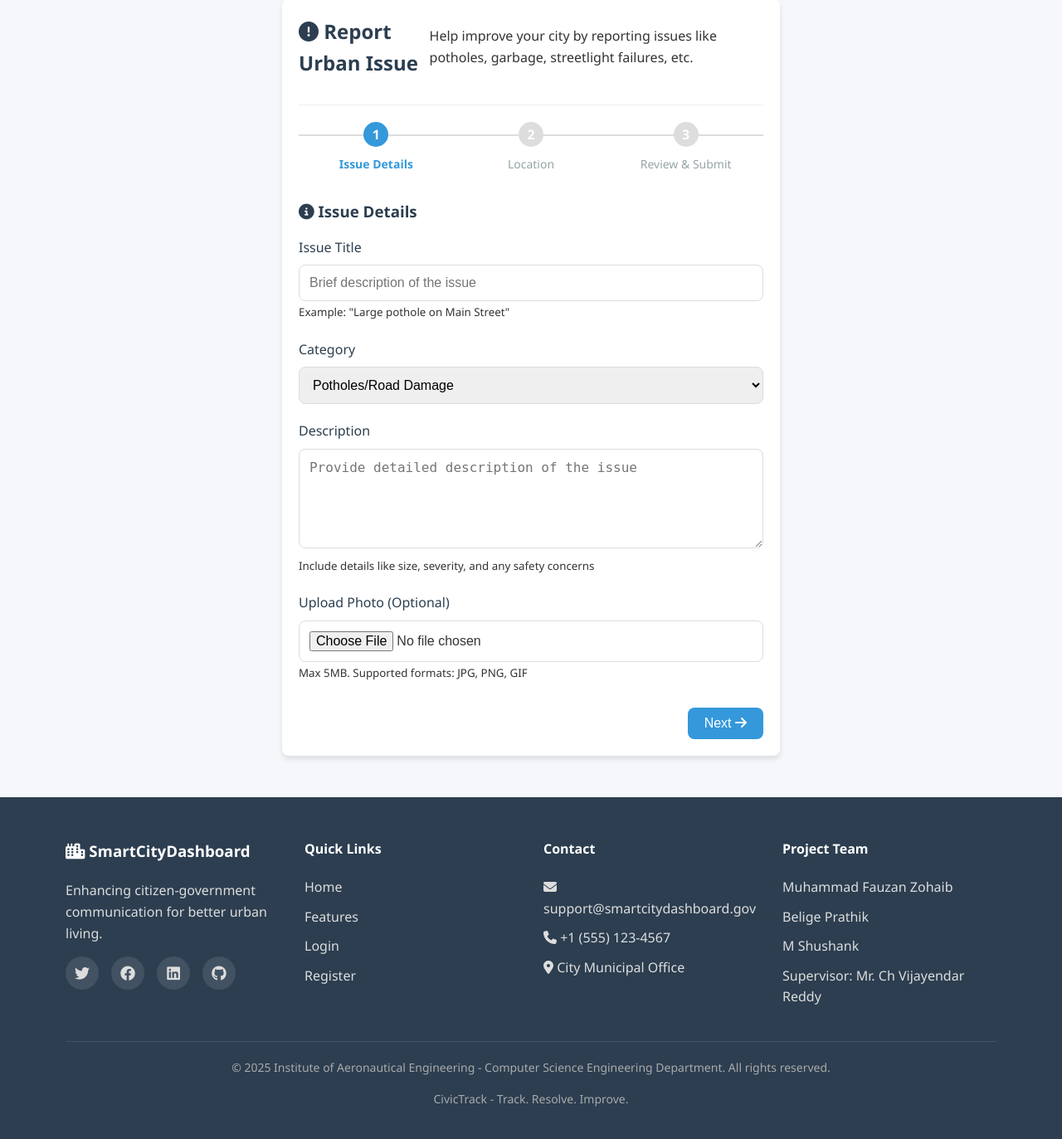
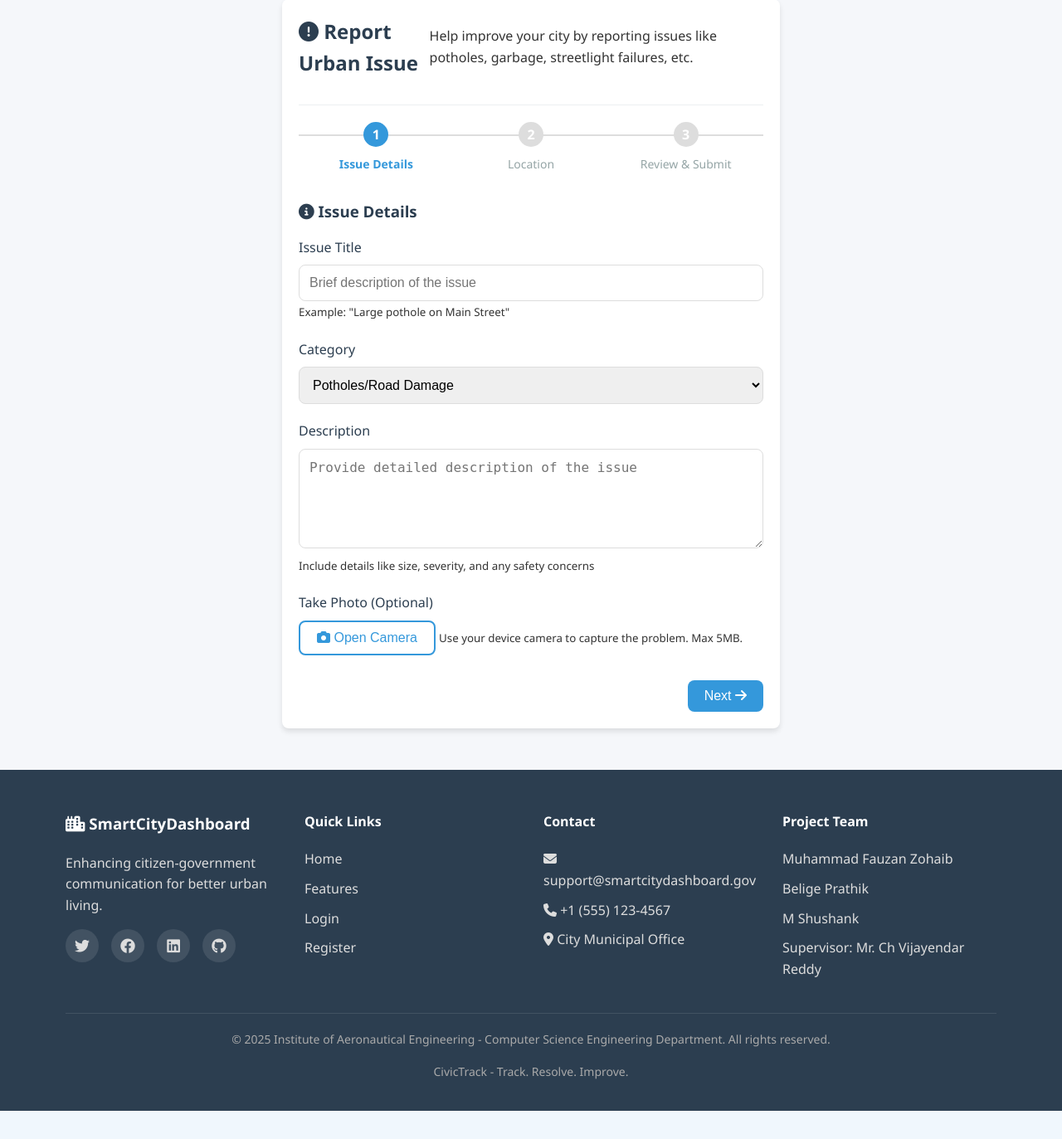
Before and after one commit to MuhammadFauzan98/CivicTrack, a Flask app: page /complaint/new in a window 1280 px wide. Shown: the part 103-1476 px from the top of the page at 83% size. After the commit the page ends 1442 px from the top, so only its background shows below. Run offline with Flask 3, Linux system fonts and the light colour scheme; the visitor is signed in with stand-in values (Sample User, id 1); some libraries are stand-ins or nearby versions.

Commit message:
Add camera capture to complaint form

```diff
--- a/templates/complaint_form.html
+++ b/templates/complaint_form.html
@@ -33,6 +33,25 @@
         border-radius: var(--radius);
         margin-top: 10px;
         display: none;
+    }
+
+    .camera-container {
+        display: none;
+        margin-top: 15px;
+    }
+
+    .camera-preview {
+        width: 100%;
+        max-height: 320px;
+        background-color: #111;
+        border-radius: var(--radius);
+        object-fit: cover;
+    }
+
+    .camera-actions {
+        display: flex;
+        gap: 10px;
+        margin-top: 10px;
     }
 
     .step-indicator {
@@ -157,10 +176,26 @@
                     </div>
 
                     <div class="form-group">
-                        <label class="form-label">Upload Photo (Optional)</label>
-                        {{ form.image(class="form-control", id="imageUpload", accept="image/*") }}
-                        <small class="text-muted">Max 5MB. Supported formats: JPG, PNG, GIF</small>
+                        <label class="form-label">Take Photo (Optional)</label>
+                        {{ form.image(class="form-control", id="imageUpload", accept="image/jpeg,image/png,image/gif", style="display: none;") }}
+                        <button type="button" class="btn btn-outline" id="openCameraBtn" onclick="openCamera()">
+                            <i class="fas fa-camera"></i> Open Camera
+                        </button>
+                        <small class="text-muted">Use your device camera to capture the problem. Max 5MB.</small>
+                        <div class="camera-container" id="cameraContainer">
+                            <video id="cameraPreview" class="camera-preview" autoplay playsinline></video>
+                            <canvas id="cameraCanvas" style="display: none;"></canvas>
+                            <div class="camera-actions">
+                                <button type="button" class="btn btn-primary" id="capturePhotoBtn" onclick="capturePhoto()">
+                                    <i class="fas fa-camera"></i> Capture Photo
+                                </button>
+                                <button type="button" class="btn btn-outline" onclick="closeCamera()">Close Camera</button>
+                            </div>
+                        </div>
                         <img id="imagePreview" class="image-preview" alt="Image preview">
+                        <button type="button" class="btn btn-outline btn-small" id="retakePhotoBtn" onclick="retakePhoto()" style="display: none; margin-top: 10px;">
+                            <i class="fas fa-redo"></i> Retake Photo
+                        </button>
                     </div>
 
                     <div class="form-navigation">
@@ -285,27 +320,89 @@ let currentStep = 1;
 let map = null;
 let marker = null;
 let userLocationDetected = false;
+let cameraStream = null;
 
 document.addEventListener('DOMContentLoaded', function() {
-    // Image preview
-    document.getElementById('imageUpload').addEventListener('change', function(e) {
-        const file = e.target.files[0];
-        if (file) {
-            const reader = new FileReader();
-            reader.onload = function(e) {
-                const preview = document.getElementById('imagePreview');
-                preview.src = e.target.result;
-                preview.style.display = 'block';
-            }
-            reader.readAsDataURL(file);
-        }
-    });
-
     // Auto-detect user location immediately on page load
     detectUserLocationOnLoad();
 
     // Map will be initialized when user clicks Next to go to step 2
 });
+
+async function openCamera() {
+    if (!navigator.mediaDevices || !navigator.mediaDevices.getUserMedia) {
+        showNotification('Camera access is not supported by this browser.', 'warning');
+        return;
+    }
+
+    try {
+        cameraStream = await navigator.mediaDevices.getUserMedia({
+            video: { facingMode: { ideal: 'environment' } },
+            audio: false
+        });
+
+        const cameraPreview = document.getElementById('cameraPreview');
+        cameraPreview.srcObject = cameraStream;
+        document.getElementById('cameraContainer').style.display = 'block';
+        document.getElementById('openCameraBtn').style.display = 'none';
+    } catch (error) {
+        showNotification('Camera access was denied or is unavailable. Please allow camera access and try again.', 'warning');
+    }
+}
+
+function closeCamera() {
+    if (cameraStream) {
+        cameraStream.getTracks().forEach(track => track.stop());
+        cameraStream = null;
+    }
+
+    const cameraPreview = document.getElementById('cameraPreview');
+    cameraPreview.srcObject = null;
+    document.getElementById('cameraContainer').style.display = 'none';
+    document.getElementById('openCameraBtn').style.display = 'inline-block';
+}
+
+function capturePhoto() {
+    const cameraPreview = document.getElementById('cameraPreview');
+    const cameraCanvas = document.getElementById('cameraCanvas');
+
+    if (!cameraPreview.videoWidth || !cameraPreview.videoHeight) {
+        showNotification('The camera is still starting. Please try again in a moment.', 'warning');
+        return;
+    }
+
+    cameraCanvas.width = cameraPreview.videoWidth;
+    cameraCanvas.height = cameraPreview.videoHeight;
+    cameraCanvas.getContext('2d').drawImage(cameraPreview, 0, 0);
+    cameraCanvas.toBlob(function(blob) {
+        const file = new File([blob], `complaint-${Date.now()}.jpg`, { type: 'image/jpeg' });
+        const imageInput = document.getElementById('imageUpload');
+        const fileTransfer = new DataTransfer();
+        fileTransfer.items.add(file);
+        imageInput.files = fileTransfer.files;
+
+        const reader = new FileReader();
+        reader.onload = function(event) {
+            const imagePreview = document.getElementById('imagePreview');
+            imagePreview.src = event.target.result;
+            imagePreview.style.display = 'block';
+        };
+        reader.readAsDataURL(file);
+
+        document.getElementById('retakePhotoBtn').style.display = 'inline-block';
+        closeCamera();
+        showNotification('Photo captured successfully.', 'success');
+    }, 'image/jpeg', 0.9);
+}
+
+function retakePhoto() {
+    document.getElementById('imageUpload').value = '';
+    document.getElementById('imagePreview').style.display = 'none';
+    document.getElementById('retakePhotoBtn').style.display = 'none';
+    openCamera();
+}
+
+window.addEventListener('beforeunload', closeCamera);
 
 // Detect user location as soon as page loads (before step 2)
 function detectUserLocationOnLoad() {
```
